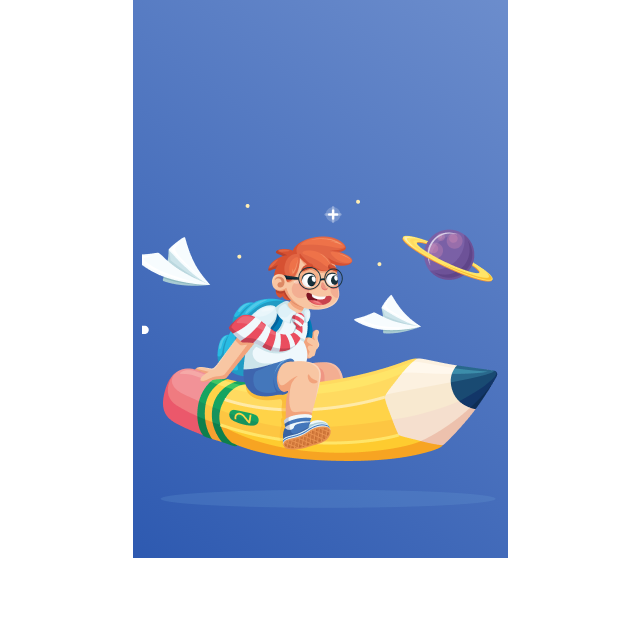
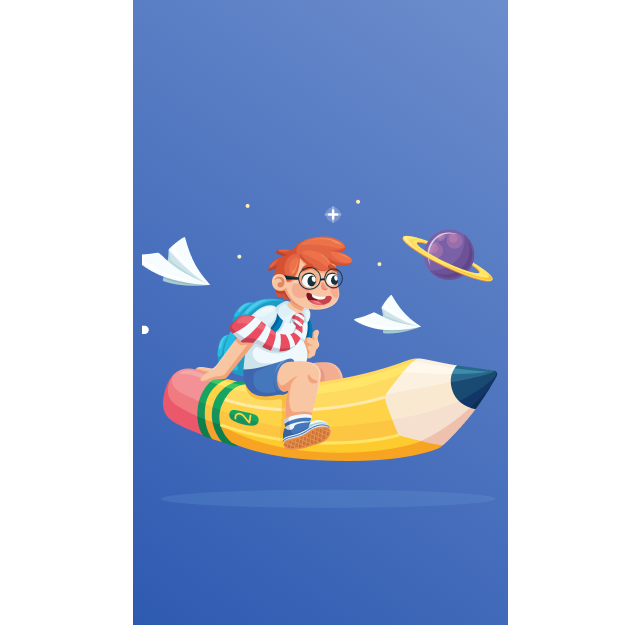
Before and after one commit to RodrigoVidalGuzmanDiaz/Sitio_Web, a plain HTML site: page index.html in a window 1280 px wide. Shown: the part 175-800 px from the top of the page, without its empty margins (320-960 px from the left). Drawn offline with Linux system fonts and the light colour scheme.

Commit message:
Update movil.css

```diff
--- a/css/movil.css
+++ b/css/movil.css
@@ -18,3 +18,6 @@
     margin-top: 20rem;
 
 }
+section{
+    height: 100vh;
+}
```
